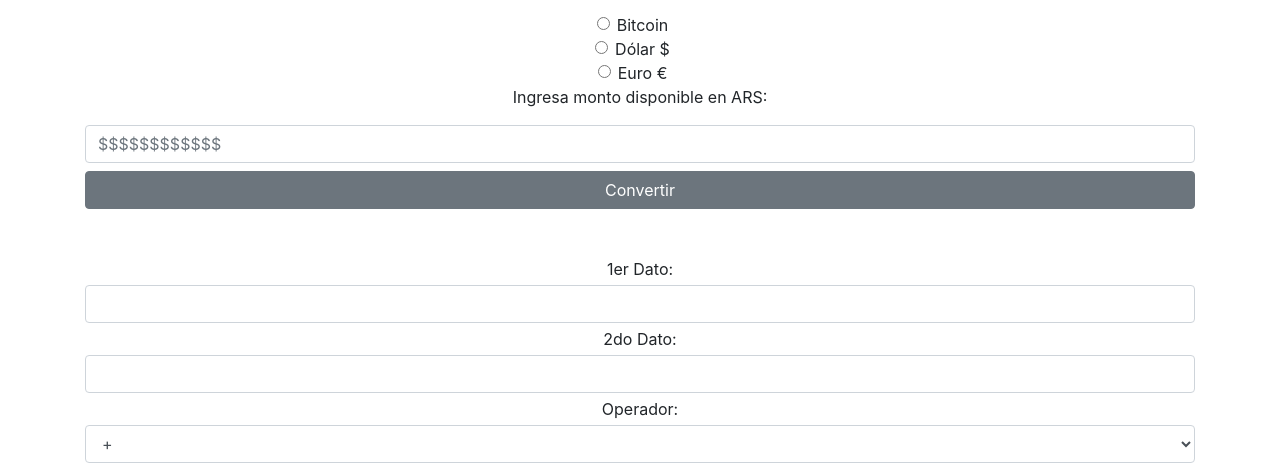
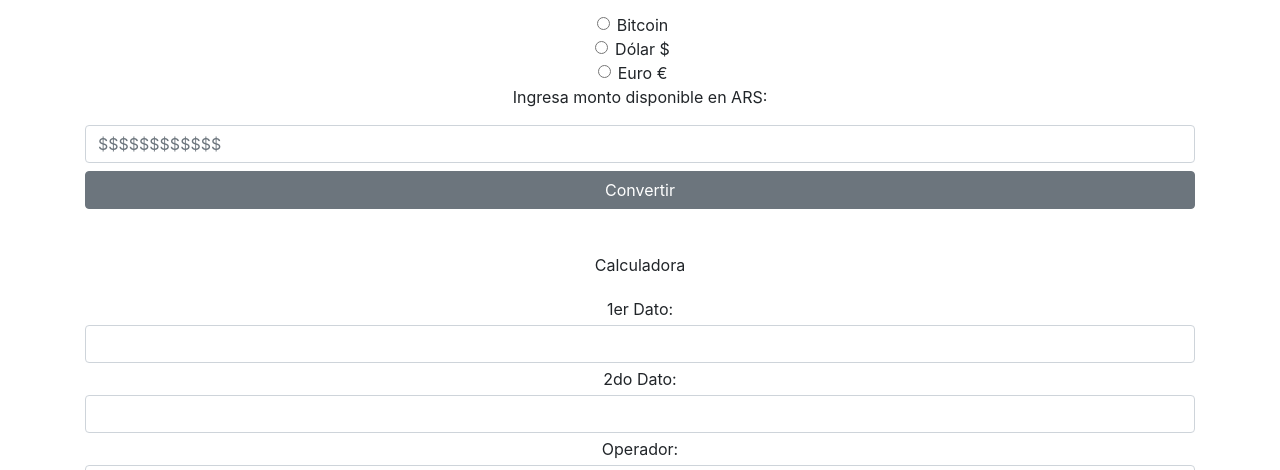
Before and after one commit to brugnoni/ExchangeCriptomonedas-Brugnoni, a plain HTML site: page index.html in a window 1280 px wide. Shown: the part 297-767 px from the top of the page. Drawn offline with nearby package versions, Linux system fonts and the light colour scheme.

Commit message:
h1 for calc

```diff
--- a/index.html
+++ b/index.html
@@ -93,6 +93,7 @@
       <br />
 
       <!-- Calculadora -->
+      <p class="text-center"> Calculadora</p>
       <div class="container">
         <form class="row justify-content-center">
           <label class="col-sm-12 text-center my-1" for="num1">1er Dato:</label>
```
